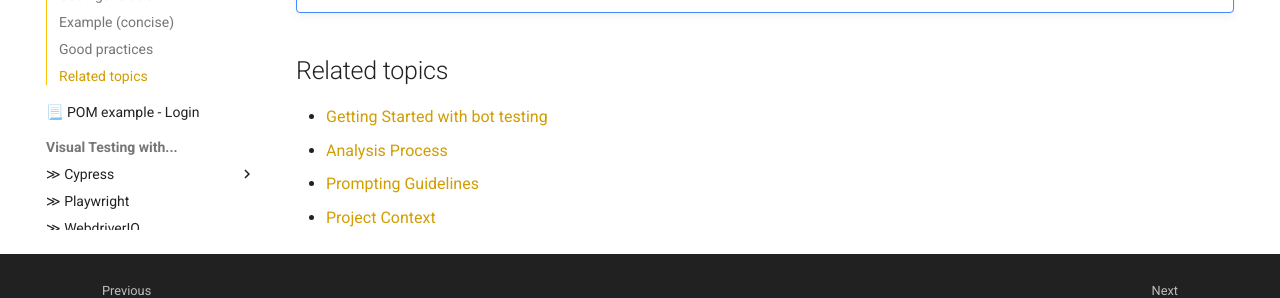
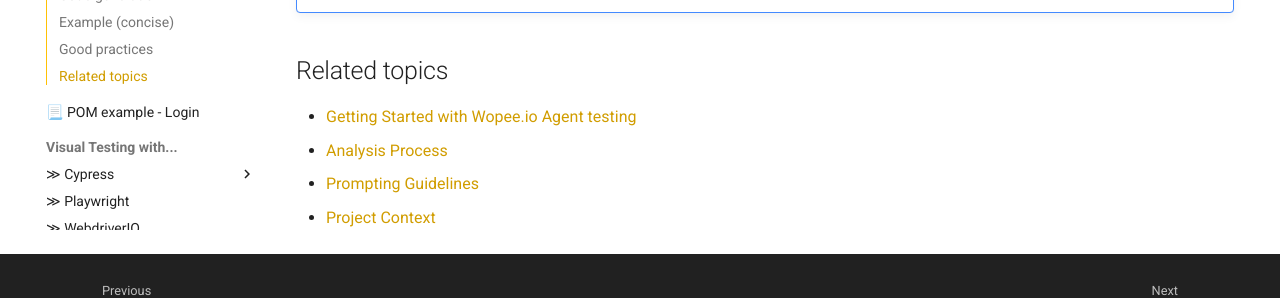
Before and after one commit to autonomous-testing/docs, an MkDocs documentation site: the page built from docs/concepts/tools-and-assertions.md, in a window 1280 px wide and 900 px high, scrolled down 3060 px. Shown: the part 490-788 px from the top of the window. Built offline with MkDocs 1.6.1 and Material for MkDocs 9.7.7, drawn with Linux system fonts in a browser that asks for light colours.

Commit message:
refactor: update navigation links for agent testing and project context

```diff
--- a/docs/concepts/tools-and-assertions.md
+++ b/docs/concepts/tools-and-assertions.md
@@ -131,7 +131,7 @@
 
 ## Related topics
 
-- [Getting Started with bot testing](/bot)
+- [Getting Started with Wopee.io Agent testing](/ai-agent)
 - [Analysis Process](/concepts/analysis-process)
 - [Prompting Guidelines](/concepts/prompting-guidelines)
-- [Project Context](/project-context)
+- [Project Context](/guides/project-context)
```
